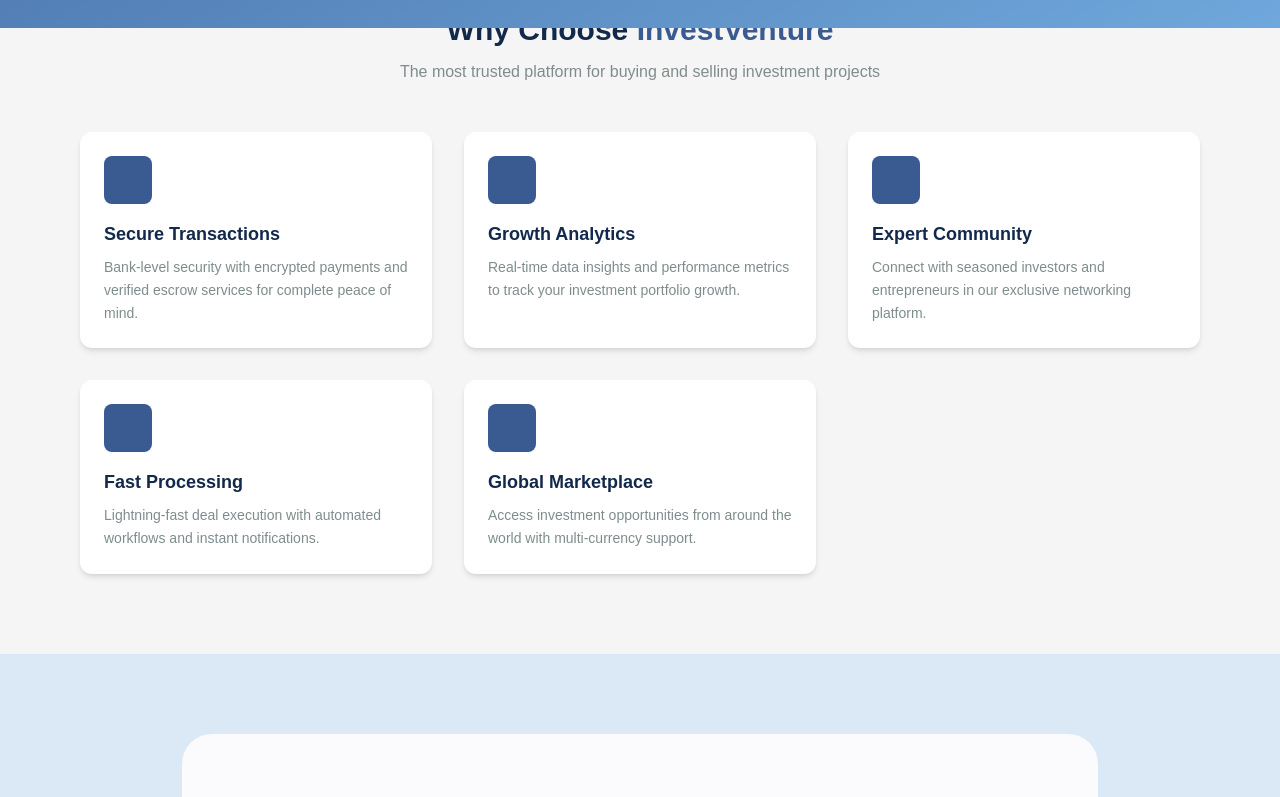
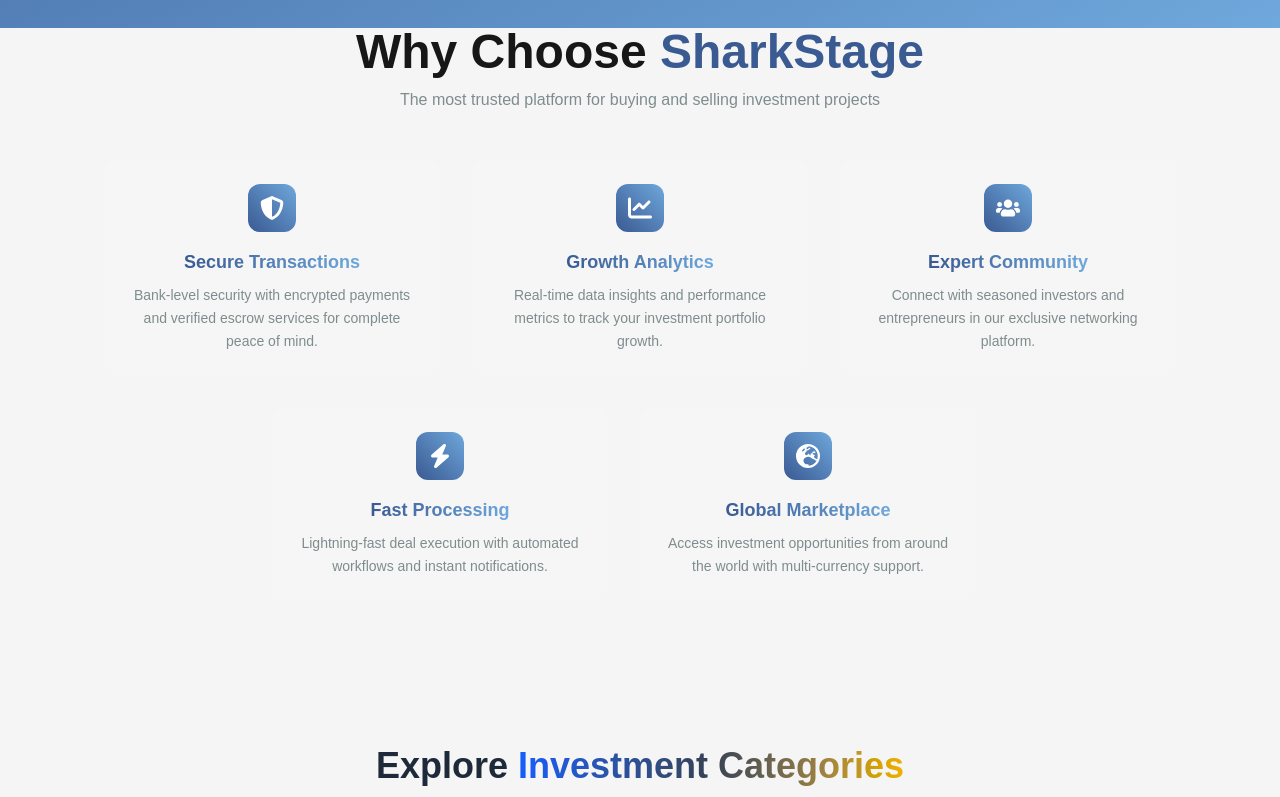
Before and after one commit to omarahmedfcb/sharkstage, a Next.js app: page / in a window 1280 px wide. Shown: the part 720-1517 px from the top of the page. Built offline with nearby package versions, Linux system fonts and the light colour scheme.

Commit message:
polishing the why choose us section

```diff
--- a/app/(main)/page.jsx
+++ b/app/(main)/page.jsx
@@ -1,5 +1,6 @@
 import FeaturesSection from "../components/FeaturesSection";
 import Hero from "../components/Hero";
+import InvestmentCategories from "../components/InvestmentCategories";
 import WhyChooseSection from "../components/WhyChooseSection";
 
 export default function Home() {
@@ -7,6 +8,7 @@
     <>
       <Hero />
       <WhyChooseSection />
+      <InvestmentCategories />
       <FeaturesSection />
     </>
   );
--- a/app/components/Hero.jsx
+++ b/app/components/Hero.jsx
@@ -4,7 +4,7 @@
 function Hero() {
   return (
     <section
-      className={`${styles.welcome} relative z-[5] sm:ps-[5%] max-sm:pt-30 max-lg:pt-28  pb-32 bg-linear-to-br from-primary to-secondary`}
+      className={`${styles.welcome} transform-gpu relative z-[5] sm:ps-[5%] max-sm:pt-30 max-lg:pt-28  pb-32 bg-linear-to-br from-primary to-secondary`}
     >
       <div className="max-sm:w-9/10 max-sm:mx-auto max-sm:flex-col flex justify-between items-center sm:items-end ">
         <div className="content sm:w-10/19 lg:w-7/12 flex flex-col  gap-6 items-center">
--- a/app/components/WhyChooseSection.jsx
+++ b/app/components/WhyChooseSection.jsx
@@ -1,62 +1,81 @@
+import { FaShieldHalved } from "react-icons/fa6";
+import { FaChartLine } from "react-icons/fa6";
+import { FaUsers } from "react-icons/fa";
+import { FaBolt } from "react-icons/fa6";
+import { FaEarthEurope } from "react-icons/fa6";
+
 const WhyChooseSection = () => {
   const features = [
     {
-      icon: "fa-shield-halved",
+      icon: (
+        <FaShieldHalved className="text-white text-2xl group-hover:scale-115 transition-all duration-300" />
+      ),
       title: "Secure Transactions",
       desc: "Bank-level security with encrypted payments and verified escrow services for complete peace of mind.",
     },
     {
-      icon: "fa-chart-line",
+      icon: (
+        <FaChartLine className="text-white text-2xl group-hover:scale-115 transition-all duration-300" />
+      ),
       title: "Growth Analytics",
       desc: "Real-time data insights and performance metrics to track your investment portfolio growth.",
     },
     {
-      icon: "fa-users",
-
+      icon: (
+        <FaUsers className="text-white text-2xl group-hover:scale-115 transition-all duration-300" />
+      ),
       title: "Expert Community",
       desc: "Connect with seasoned investors and entrepreneurs in our exclusive networking platform.",
     },
     {
-      icon: "fa-bolt",
+      icon: (
+        <FaBolt className="text-white text-2xl group-hover:scale-115 transition-all duration-300" />
+      ),
       title: "Fast Processing",
       desc: "Lightning-fast deal execution with automated workflows and instant notifications.",
     },
     {
-      icon: "fa-solid fa-earth-europe",
+      icon: (
+        <FaEarthEurope className="text-white text-2xl group-hover:scale-115 transition-all duration-300" />
+      ),
       title: "Global Marketplace",
       desc: "Access investment opportunities from around the world with multi-currency support.",
     },
   ];
 
   return (
-    <section className="bg-background pb-20 pt-24 -mt-28">
+    <section className="bg-background pb-20 pt-28 -mt-28">
       <div className="max-w-6xl mx-auto text-center px-4">
-        <h2 className="text-3xl font-bold text-heading mb-3">
-          Why Choose <span className="text-primary">InvestVenture</span>
+        <h2 className="text-4xl sm:text-5xl font-bold mb-3  ">
+          Why Choose <span className="text-primary">SharkStage</span>
         </h2>
-        <p className="text-paragraph mb-12">
+        <p className="text-paragraph  mb-12">
           The most trusted platform for buying and selling investment projects
         </p>
 
-        <div className="grid sm:grid-cols-2 lg:grid-cols-3 gap-8">
+        <div className="flex flex-wrap justify-center gap-8">
           {features.map((feature, index) => (
             <div
               key={index}
-              className="bg-white shadow-md hover:shadow-lg transition rounded-xl p-6 text-left"
+              className="w-full sm:w-[45%] lg:w-[30%] group relative overflow-hidden rounded-2xl  bg-gradient-to-b from-white/10 to-white/5  p-6
+                         transition-transform duration-300 hover:-translate-y-2 hover:shadow-xl"
             >
-              <div className="bg-primary w-12 h-12 flex items-center justify-center rounded-lg mb-4">
-                <i
-                  className={`fa-solid ${feature.icon} text-white text-xl`}
-                ></i>
+              <div className="absolute top-0 left-0 w-full h-1 bg-gradient-to-r from-primary to-secondary opacity-0 group-hover:opacity-100 transition-all duration-500"></div>
+
+              <div className="relative flex flex-col items-center text-center">
+                <div className="p-3 rounded-xl bg-gradient-to-tr from-primary to-secondary mb-4 w-fit transform transition-transform duration-300 ">
+                  {feature.icon}
+                </div>
+                <h3 className="text-lg font-semibold bg-gradient-to-r from-primary to-secondary bg-clip-text text-transparent">
+                  {feature.title}
+                </h3>
+                <p className="text-sm text-paragraph leading-relaxed mt-2">
+                  {feature.desc}
+                </p>
               </div>
-              <h3 className="text-lg font-semibold text-heading mb-2">
-                {feature.title}
-              </h3>
-              <p className="text-paragraph text-sm leading-relaxed">
-                {feature.desc}
-              </p>
             </div>
           ))}
+          <div className="hidden lg:block" />
         </div>
       </div>
     </section>
--- a/package.json
+++ b/package.json
@@ -15,6 +15,7 @@
     "@mui/icons-material": "^7.3.4",
     "@mui/material": "^7.3.4",
     "framer-motion": "^12.23.23",
+    "lucide-react": "^0.545.0",
     "next": "15.5.4",
     "react": "19.1.0",
     "react-dom": "19.1.0",
```
Also changed, not shown: 1 other file (tests, documents, lock files or other folders).
